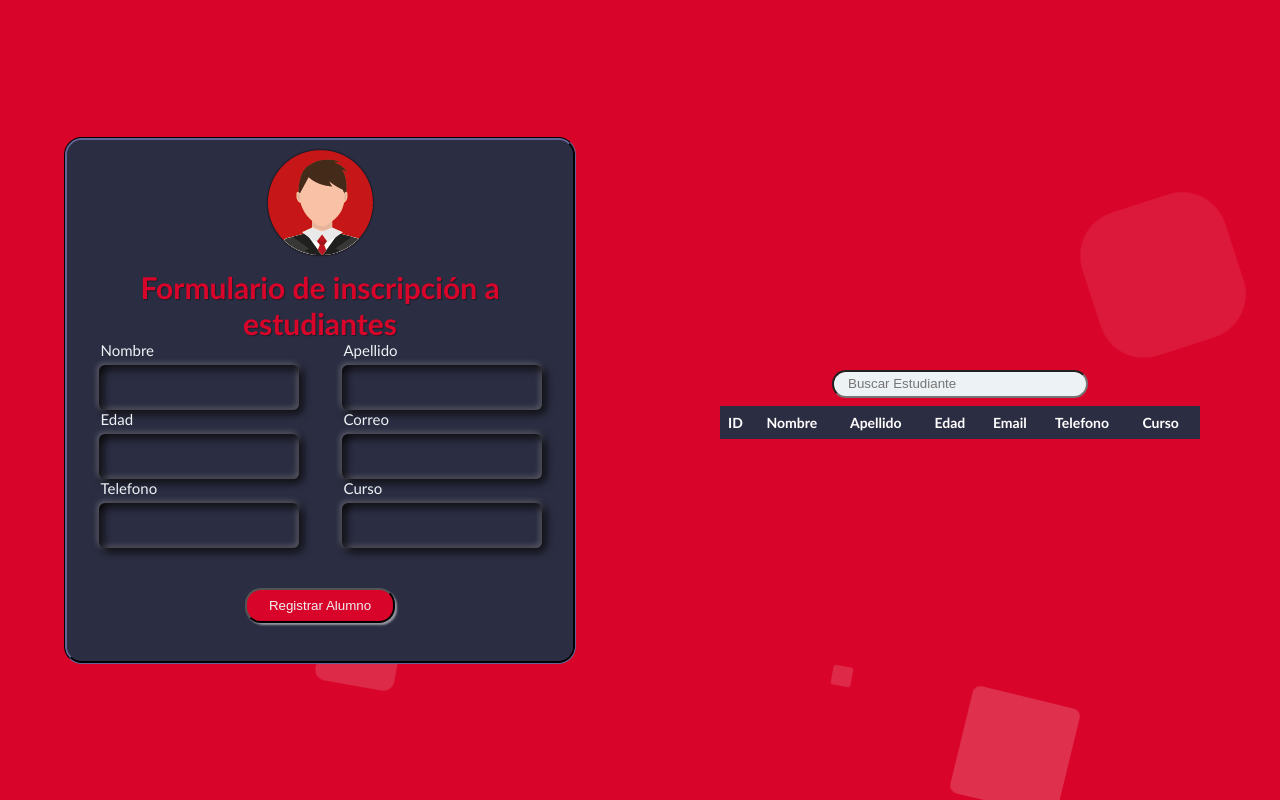
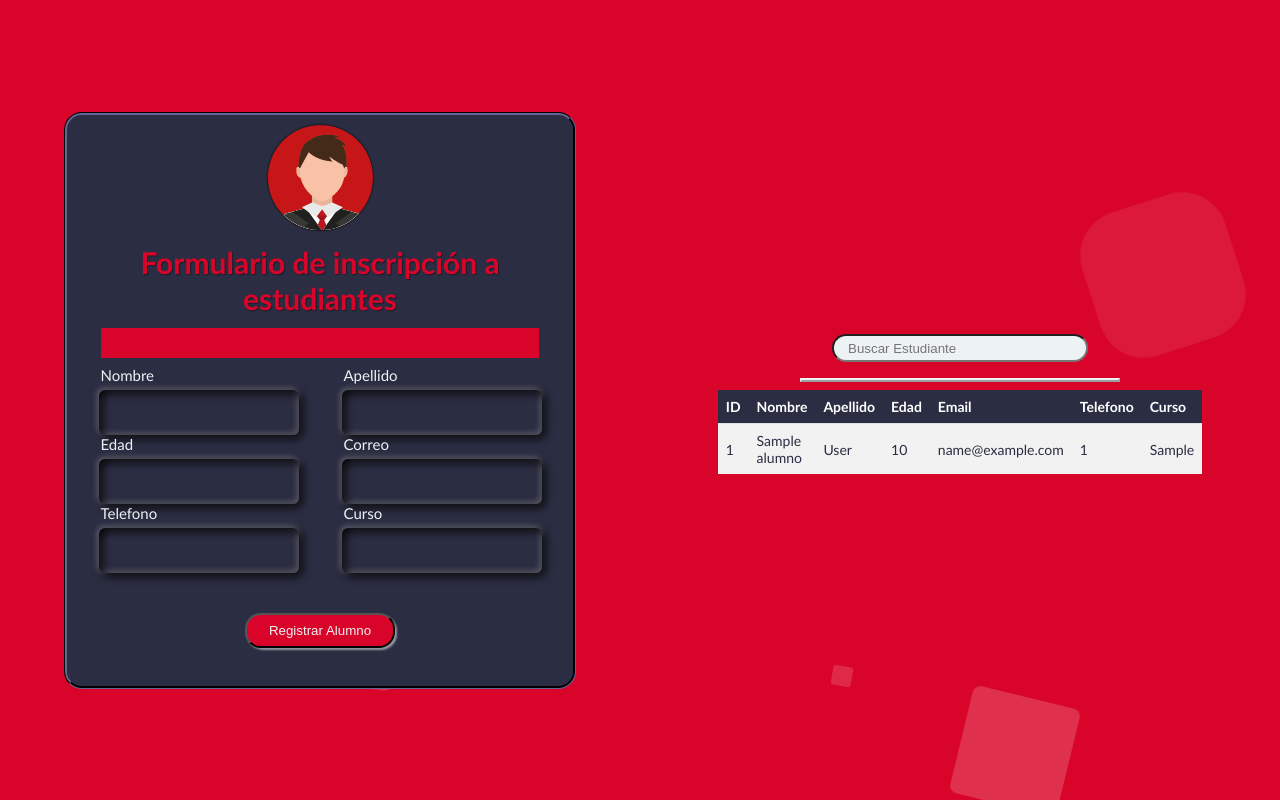
Before and after one commit to nedagosa-cod/EstudiantesPHP, a PHP site: page / in a window 1280 px wide. Run offline with PHP 8.4, Linux system fonts and the light colour scheme; tables that the repository leaves empty hold one stand-in row (values such as "Sample post"); lists and menus that the app fills with data are empty.

Commit message:
se nivela la misma seccion de ayer de rama main

```diff
--- a/index.php
+++ b/index.php
@@ -34,7 +34,7 @@
             </ul>
         </div> -->
         <section class="container__sections">
-            <form action="" method="POST" class="bxform">
+            <form method="POST" class="bxform" id="formRegister">
                 <figure class="bxform__bxfigure">
                     <img src="./public/img/user.png" alt="user-image">
                 </figure>
@@ -43,32 +43,33 @@
                     include "./server/conection.php";
                     include "./server/controller_register.php";
                 ?>
+                <span class="container__sections--alert" id="alerta"></span>
                 <div class="bxinput">
-                    <input class="input" name="ins_nombre" type="text" >
+                    <input class="input" name="ins_nombre" id="ins_nombre" type="text" >
                     <label class="label">Nombre</label>
                 </div>
                 <div class="bxinput">
-                    <input class="input" name="ins_apellido" type="text" >
+                    <input class="input" name="ins_apellido" id="ins_apellido" type="text" >
                     <label class="label">Apellido</label>
                 </div>
                 <div class="bxinput">
-                    <input class="input" name="ins_edad" type="text" >
+                    <input class="input" name="ins_edad" id="ins_edad" type="text" >
                     <label class="label">Edad</label>
                 </div>
                 <div class="bxinput">
-                    <input class="input" name="ins_email" type="text" >
+                    <input class="input" name="ins_email" id="ins_email" type="text" >
                     <label class="label">Correo</label>
                 </div>
                 <div class="bxinput">
-                    <input class="input" name="ins_tel" type="text" >
+                    <input class="input" name="ins_tel" id="ins_tel" type="text" >
                     <label class="label">Telefono</label>
                 </div>
                 <div class="bxinput">
-                    <input class="input" name="ins_curso" type="text" >
+                    <input class="input" name="ins_curso" id="ins_curso" type="text" >
                     <label class="label">Curso</label>
                 </div>
                 <div class="bxinput__bx-register">
-                    <input type="submit" class="bxinput__bx-register--btn" name="btnRegister" value="Registrar Alumno"/>
+                    <button type="submit" class="bxinput__bx-register--btn" name="btnRegister">Registrar Alumno</button>
                 </div>
             </form>
         </section>
@@ -76,7 +77,8 @@
             <form class="container__sections--bxsearch">
                 <input type="text" placeholder="Buscar Estudiante" id="inptSearch">
             </form>
-            <table class="table" id="tabla">
+            <span id="dataSearched" class="container__sections--searched"></span>
+            <table class="table" id="tablaAlumnos">
                 <thead class="thead">
                     <tr>
                         <th>ID</th>
--- a/public/js/update.js
+++ b/public/js/update.js
@@ -1,39 +1,66 @@
+$(document).ready(function() {
+    $.ajax({
+        url: './server/controller_table.php',
+        type: 'GET',
+        success: function(res) {
+            $(tablaAlumnos).html(res);
+        }
+    })
+})
+
+// SOLUCION CON JQUERY CASI NO LO USO PERO ES MENOS COMPLICADO QUE CON JAVASCRIPT PURO COMO EL EJEMPLO DE ABAJO
+
 $(inptSearch).keyup(function(e) {
     let search = $(inptSearch).val();
-    $.ajax({
-        url: './public/js/dataSearch.php',
-        type: 'POST',
-        data: { search },
-        success: function(res) {
-            console.log('soy la respuesta' + res);
-        }
+    if (search) {
+        $.ajax({
+            url: './server/dataSearch.php',
+            type: 'POST',
+            data: { search },
+            success: function(res) {
+                let data = JSON.parse(res)
+                let template = ''
+                data.forEach(element => {
+                    template += `<p>• ${element.names}</p>`
+                })
+                $('#dataSearched').html(template)
+            }
+        })
+    }
+})
+
+$(formRegister).submit(function(e) {
+    const postData = {
+        name: $('#ins_nombre').val(),
+        lastName: $('#ins_apellido').val(),
+        age: $('#ins_edad').val(),
+        email: $('#ins_email').val(),
+        phone: $('#ins_tel').val(),
+        course: $('#ins_curso').val()
+    }
+    $.post('./server/controller_register.php', postData, function(res){
+        $(alerta).html(res)
+        $('#formRegister').trigger('reset')
     })
-    // $.ajax({
-    //     url: "./public/js/dataSearch.php",
-    //     method: "POST",
-    //     data: { key1: search}
-    //   }).done(function(response) {
-    //     console.log("Data saved: " + response);
-    //   }).fail(function(jqXHR, textStatus, errorThrown) {
-    //     console.error("Request failedd: " + textStatus + ", " + errorThrown);
-    //   });
+    e.preventDefault();
 })
 
 
+// SOLUCION FUNCIONAL AL EJERCICIO CON JAVASCRIPT PURO QUE ES MI FUERTE - SIN JQUERY
 
+// const inptSearch = document.getElementById('inptSearch');
 
+// inptSearch.addEventListener('keyup', function(e) {
+//   const search = inptSearch.value;
 
-// function actualizarTabla(){
-//     console.log("inicio update");
-//     $.ajax({
-//         url: "../views/dataAlumnos.php",
-//         success: function(data){
-//             $("#tabla").html(data);
-//         }
-//     });
-// }
+//   const xhr = new XMLHttpRequest();
+//   xhr.open('POST', './public/js/dataSearch.php');
+//   xhr.setRequestHeader('Content-Type', 'application/x-www-form-urlencoded');
+//   xhr.onreadystatechange = function() {
+//     if (xhr.readyState === XMLHttpRequest.DONE) {
+//       console.log('soy la respuesta' + xhr.responseText);
+//     }
+//   };
 
-
-// window.onload = function() {
-//     setInterval(actualizarTabla, 4000);
-//   };
+//   xhr.send('search=' + encodeURIComponent(search));
+// });
--- a/public/styles/style.css
+++ b/public/styles/style.css
@@ -144,6 +144,29 @@ body {
   -moz-border-radius: 16px;
   -ms-border-radius: 16px;
   -o-border-radius: 16px;
+}
+.container__sections--searched {
+  width: 50%;
+  margin: 8px auto;
+  background: #2b2d42;
+  color: #edf2f4;
+  border: 2px outset #edf2f4;
+}
+.container__sections--searched p {
+  margin: 4px auto;
+  font-size: 1.4rem;
+}
+.container__sections--alert {
+  display: flex;
+  text-align: center;
+  justify-content: center;
+  color: #edf2f4;
+  width: 90%;
+  height: 30px;
+  background: #d90429;
+  margin-bottom: 20px;
+  align-items: center;
+  font-size: 2rem;
 }
 
 .buttons {
--- a/public/styles/style.scss
+++ b/public/styles/style.scss
@@ -149,6 +149,29 @@ body {
                 -ms-border-radius: 16px;
                 -o-border-radius: 16px;
             }
+        }
+        &--searched {
+            width: 50%;
+            margin: 8px auto;
+            background: $s_color;
+            color: $w_color;
+            border: 2px outset $w_color;
+            p {
+                margin: 4px auto;
+                font-size: 1.4rem;
+            }
+        }
+        &--alert {
+            display: flex;
+            text-align: center;
+            justify-content: center;
+            color: $w_color;
+            width: 90%;
+            height: 30px;
+            background: $p_color;
+            margin-bottom: 20px;
+            align-items: center;
+            font-size: 2rem;
         }
     }
 }
--- a/server/controller_register.php
+++ b/server/controller_register.php
@@ -1,22 +1,43 @@
 <?php
+    include('conection.php');
+    if (isset($_POST['name'])) {
+            $name = $_POST["name"];
+            $lastName = $_POST["lastName"];
+            $age = $_POST["age"];
+            $email = $_POST["email"];
+            $tel = $_POST["phone"];
+            $curso = $_POST["course"];
 
-    if (!empty($_POST["btnRegister"])) {
-        if (empty($_POST["ins_nombre"]) or empty($_POST["ins_apellido"]) or empty($_POST["ins_edad"]) or empty($_POST["ins_email"]) or empty($_POST["ins_tel"]) or empty($_POST["ins_curso"])) {
-            echo "<div class='bxform__void'>COMPLETA TODOS LOS CAMPOS</div>";
-        } else {
-            $name = $_POST["ins_nombre"];
-            $lastName = $_POST["ins_apellido"];
-            $age = $_POST["ins_edad"];
-            $email = $_POST["ins_email"];
-            $tel = $_POST["ins_tel"];
-            $curso = $_POST["ins_curso"];
+            if (!empty($name) or !empty($lastName) or !empty($age) or !empty($email) or !empty($tel) or !empty($curso)) {
+                $sql = $conn->query("INSERT INTO alumnos(names,last_names,age,email,phone,course) values('$name','$lastName','$age','$email','$tel','$curso')");
+                if ($sql==1) {
+                    echo "REGISTRO COMPLETADO";
+                } else {
+                    echo "NO SE PUDO REGISTRAR ALUMNO";
+                };
+            } else {
+                echo "COMPLETA TODOS LOS DATOS DEL FORMULARIO";
+            }
+    }
 
-            $sql = $conn->query("INSERT INTO alumnos(names,last_names,age,email,phone,course) values('$name','$lastName','$age','$email','$tel','$curso')");
-            if ($sql==1) {
-                echo "<div class='bxform__void'>REGISTRO COMPLETADO</div>";
-            } else {
-                echo "<div class='bxform__void'>NO SE PUDO REGISTRAR ALUMNO</div>";
-            };
-        };
-    };
+
+    // if (!empty($_POST["btnRegister"])) {
+    //     if (empty($_POST["ins_nombre"]) or empty($_POST["ins_apellido"]) or empty($_POST["ins_edad"]) or empty($_POST["ins_email"]) or empty($_POST["ins_tel"]) or empty($_POST["ins_curso"])) {
+    //         echo "<div class='bxform__void'>COMPLETA TODOS LOS CAMPOS</div>";
+    //     } else {
+    //         $name = $_POST["ins_nombre"];
+    //         $lastName = $_POST["ins_apellido"];
+    //         $age = $_POST["ins_edad"];
+    //         $email = $_POST["ins_email"];
+    //         $tel = $_POST["ins_tel"];
+    //         $curso = $_POST["ins_curso"];
+
+    //         $sql = $conn->query("INSERT INTO alumnos(names,last_names,age,email,phone,course) values('$name','$lastName','$age','$email','$tel','$curso')");
+    //         if ($sql==1) {
+    //             echo "<div class='bxform__void'>REGISTRO COMPLETADO</div>";
+    //         } else {
+    //             echo "<div class='bxform__void'>NO SE PUDO REGISTRAR ALUMNO</div>";
+    //         };
+    //     };
+    // };
 ?>
--- a/server/controller_table.php
+++ b/server/controller_table.php
@@ -1,4 +1,5 @@
 <?php
+    include('conection.php');
     $sqlTable = 'SELECT * FROM alumnos';
     $resultado = $conn->query($sqlTable);
 
--- a/public/js/dataSearch.php
+++ b/server/dataSearch.php
@@ -1,7 +1,6 @@
 <?php
-    include('../../server/conection.php');
+    include('conection.php');
     $search = $_POST['search'];
-    echo $search;
     if (!empty($search)) {
         $query = "SELECT * FROM alumnos WHERE names LIKE '$search%'";
         $result = $conn->query($query);
```
Also changed, not shown: 1 other file.
